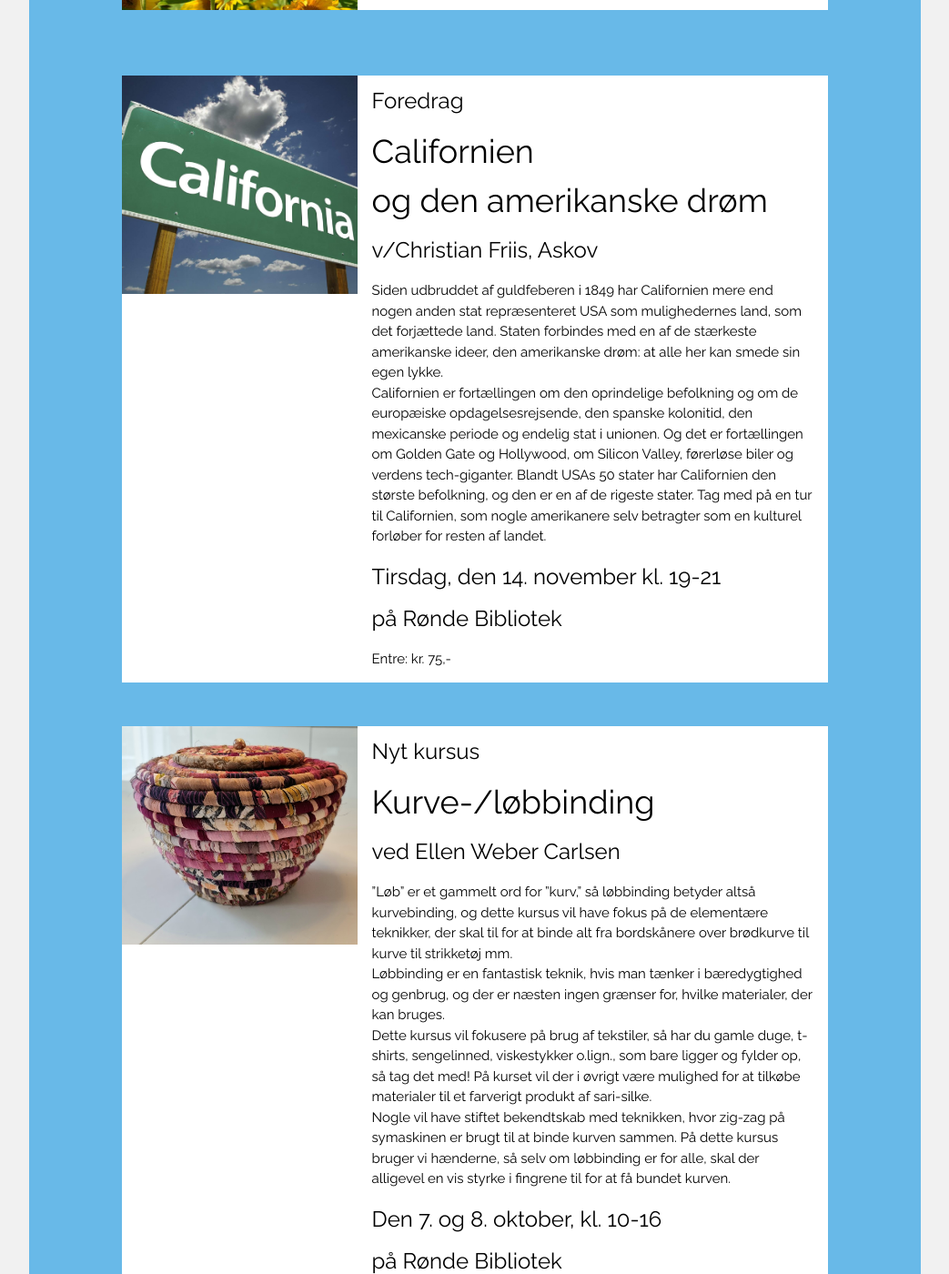
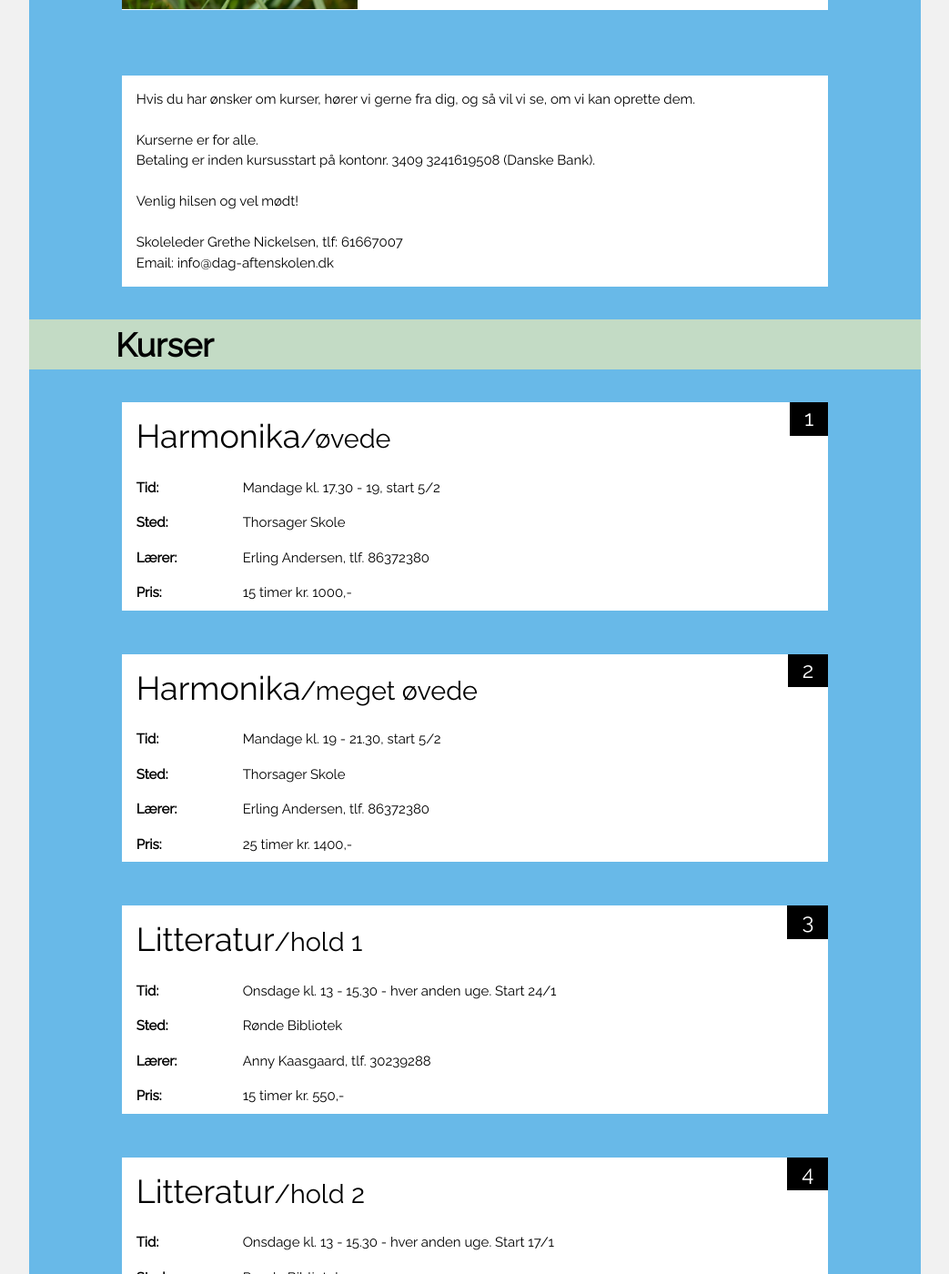
Before and after one commit to nickelsen/dag-aftenskolen.dk, a Jekyll site: the page built from index.html, in a window 1280 px wide and 1400 px high, scrolled down 406 px. Shown: the whole window at 91% size, without its empty margins (118-1161 px from the left). Built offline with Jekyll 4.4.1, drawn with Linux system fonts in a browser that asks for light colours; comment, search, counter and statistics services are not loaded; some of the changed text lies outside the part shown.

Commit message:
Jan 2024 (#22)

```diff
--- a/_data/courses.csv
+++ b/_data/courses.csv
@@ -1,11 +1,9 @@
 number,title,subtitle,description,time,place,teacher,price,img
-1,Harmonika,let øvede,,"Mandage kl. 17.30 - 19, start 25/9",Thorsager Skole,"Erling Andersen, tlf. 86372380","18 timer kr. 1000,-","harmonika.jpg"
-2,Harmonika,øvede,,"Mandage kl. 19 - 21.30, start 25/9",Thorsager Skole,"Erling Andersen, tlf. 86372380","36 timer kr. 1700,-",""
-3,Litteratur,hold 1,,Onsdage kl. 13 - 15.30 - hver anden uge. Start 20/9,"Rønde Bibliotek","Anny Kaasgaard, tlf. 30239288","17,5 timer kr. 550,-",""
-4,Litteratur,hold 2,,Onsdage kl. 13 - 15.30 - hver anden uge. Start 13/9,"Rønde Bibliotek","Anny Kaasgaard, tlf. 30239288","20 timer kr. 600,-",""
-5,Litteratur,hold 3,"Vi læser danske såvel som udenlandske tekster. Kurset er for alle, som holder af at læse.",Tirsdage kl. 14 - 16.30 - hver anden uge. Start 10/10,"Hornslethallen, Stadionvej 4","Anny Kaasgaard, tlf. 30239288","10 timer kr. 450,-",""
-6,Seniordans,,"Seniordans er fornøjelig motion, der styrker både hjerne og hjerte.<br/>Desuden giver det hyggeligt samvær med andre danseglade seniorer.<br/>Alle kan deltage, der kræves ingen forudsætninger og ingen fast dansepartner, og der er ingen hop og hurtige drejninger.",Torsdage kl. 10 - 12 med hyggelig kaffepause. Start 21/9,"Strands Forsamlingshus","Anny Kaasgaard, tlf. 30239288","20 timer kr. 425,-",""
-7,Læsekreds for de travle,,"Her læses kortere romaner efter deltagernes ønsker, og bagefter analyserers/diskuteres i fælles forum.","Mandage kl. 19 - 21.30, start 11/9","Rønde Bibliotek","Anny Kaasgaard, tlf. 30239288","10 timer kr. 350,-",""
-8,Couragekoret,,,"Mandage kl. 19 - 21.30, start 11/9","Egegård, Rønde","Malou Reitberger","36 timer kr. 475,-",""
-9,"Kurve-/løbbinding",,,"Lørdag og søndag kl. 10-16, 7/10 + 8/10","Rønde Bibliotek","Ellen Weber Carlsen","12 timer kr. 400,-"
-10,Californien,foredrag,"","Tirsdag, den 14. november kl. 19-21","Rønde Bibliotek","Christian Friis","Entre: kr. 75,-",""
+1,Harmonika,øvede,,"Mandage kl. 17.30 - 19, start 5/2",Thorsager Skole,"Erling Andersen, tlf. 86372380","15 timer kr. 1000,-","harmonika.jpg"
+2,Harmonika,meget øvede,,"Mandage kl. 19 - 21.30, start 5/2",Thorsager Skole,"Erling Andersen, tlf. 86372380","25 timer kr. 1400,-",""
+3,Litteratur,hold 1,,Onsdage kl. 13 - 15.30 - hver anden uge. Start 24/1,"Rønde Bibliotek","Anny Kaasgaard, tlf. 30239288","15 timer kr. 550,-",""
+4,Litteratur,hold 2,,Onsdage kl. 13 - 15.30 - hver anden uge. Start 17/1,"Rønde Bibliotek","Anny Kaasgaard, tlf. 30239288","15 timer kr. 550,-",""
+5,Litteratur,"hold 3, Hornslet","Vi læser danske såvel som udenlandske tekster. Kurset er for alle, som holder af at læse.",Tirsdage kl. 14 - 16.30 - hver anden uge. Start 16/1,"Hornslethallen, Stadionvej 4","Anny Kaasgaard, tlf. 30239288","10 timer kr. 475,-",""
+6,Seniordans,,"Seniordans er fornøjelig motion, der styrker både hjerne og hjerte.<br/>Desuden giver det hyggeligt samvær med andre danseglade seniorer.<br/>Alle kan deltage, der kræves ingen forudsætninger og ingen fast dansepartner, og der er ingen hop og hurtige drejninger.",Torsdage kl. 10 - 12 med hyggelig kaffepause. Start 18/1,"Strands Forsamlingshus","Anny Kaasgaard, tlf. 30239288","14 timer kr. 500,-",""
+7,Læsekreds for de travle,,"Her læses kortere romaner efter deltagernes ønsker, og bagefter analyserers/diskuteres i fælles forum.","Mandage kl. 19 - 21.30, start 15/1","Rønde Bibliotek","Anny Kaasgaard, tlf. 30239288","10 timer kr. 375,-",""
+8,Couragekoret,,,"Mandage kl. 19 - 21.30, start 8/1","Egegård, Rønde","Malou Reitberger","36 timer kr. 525,-",""
--- a/index.html
+++ b/index.html
@@ -7,10 +7,10 @@
         <div class="w3-col l10">
             <div class="w3-cell-row w3-white">
                 <div class="w3-col l4 w3-hide-small w3-hide-medium">
-                    <img src="{{ '/assets/img/efteraar.jpg' | relative_url }}" class="w3-image">
+                    <img src="{{ '/assets/img/snowdrop.jpg' | relative_url }}" class="w3-image">
                 </div>
                 <div class="w3-col l8 w3-white w3-center w3-container">
-                    <h2>Efterårssæson 2023</h2>
+                    <h2>Forårssæson 2024</h2>
                     <p class="w3-large">
                         Velkommen til en ny sæson<br/>
                         med tilbud på spændende kurser<br/>
@@ -60,6 +60,7 @@
         <div class="w3-col l1"></div>
     </div>
 </div>
+<!--
 <div class="w3-container blue w3-padding-large">
 
     <!-- Activity card -->
@@ -82,7 +83,6 @@
       </div>
       <div class="w3-col l1"><p></p></div>
     </div>
-    -->
     <div class="w3-row w3-padding-24">
       <div class="w3-col l1"><p></p></div>
       <div class="w3-col l10">
@@ -134,6 +134,7 @@
       <div class="w3-col l1"><p></p></div>
     </div>
 </div>
+-->
 <div class="w3-container blue w3-padding-large">
     <div class="w3-row w3-padding-24">
         <div class="w3-col l1"><p></p></div>
```
